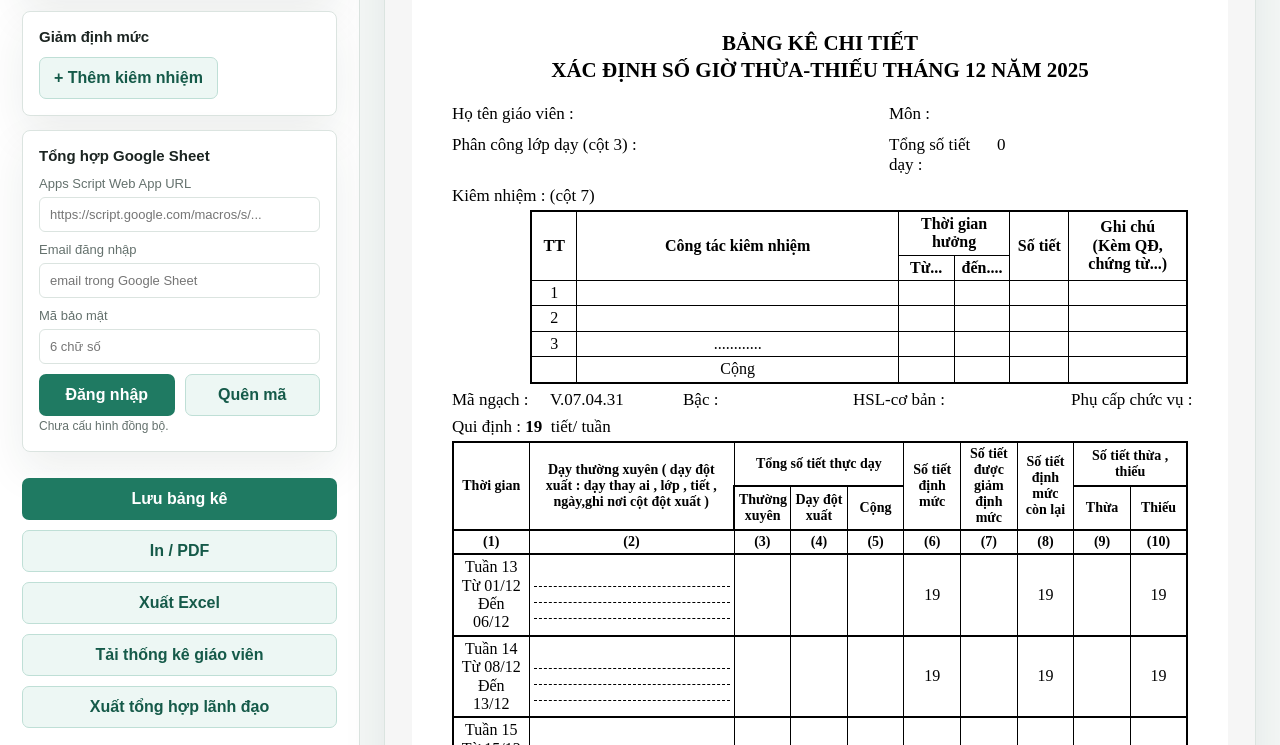
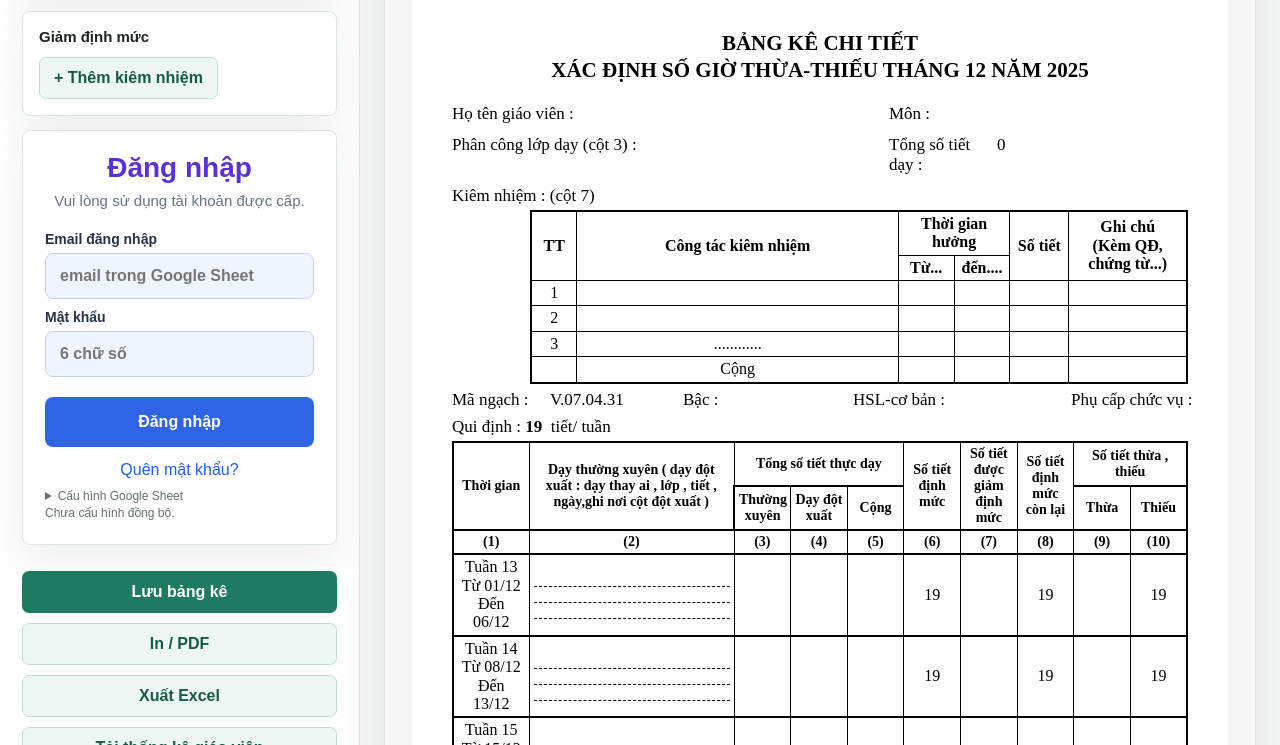
Before and after one commit to vanc2tayphu-lgtm/KE_GIO, a website: page index.html in a window 1280 px wide. Shown: the part 727-1472 px from the top of the page. Drawn offline with Linux system fonts and the light colour scheme.

Commit message:
Polish login form

```diff
--- a/app.js
+++ b/app.js
@@ -361,7 +361,7 @@ async function syncMonthlySummaryToGoogleSheet() {
   const session = getLoginSession();
   const securityCode = session?.teacherCode === teacherCode ? session.securityCode : "";
   if (!securityCode) {
-    setSyncStatus("Vui lòng đăng nhập bằng email và mã bảo mật trước khi lưu.", "error");
+    setSyncStatus("Vui lòng đăng nhập bằng email và mật khẩu trước khi lưu.", "error");
     return false;
   }
 
@@ -564,7 +564,7 @@ async function loginTeacher() {
     return;
   }
   if (!/^\d{6}$/.test(securityCode)) {
-    setSyncStatus("Vui lòng nhập mã bảo mật 6 chữ số.", "error");
+    setSyncStatus("Vui lòng nhập mật khẩu 6 chữ số.", "error");
     return;
   }
   setSyncStatus("Đang đăng nhập...");
@@ -590,7 +590,7 @@ async function requestLoginSecurityCode() {
     return;
   }
   if (!email) {
-    setSyncStatus("Nhập email ở ô Email đăng nhập, rồi bấm Quên mã để lấy mã mới.", "error");
+    setSyncStatus("Nhập email ở ô Email đăng nhập, rồi bấm Quên mật khẩu để lấy mật khẩu mới.", "error");
     return;
   }
   setSyncStatus(`Đang gửi mã mới về ${email}...`);
@@ -1694,7 +1694,7 @@ function init() {
     setSyncStatus(`Đã đăng nhập: ${session.teacher.name}.`, "success");
   } else {
     showLoggedOutTeacherSelect();
-    setSyncStatus(els.googleSheetUrl.value ? "Vui lòng đăng nhập bằng email và mã bảo mật." : "Chưa cấu hình đồng bộ.");
+    setSyncStatus(els.googleSheetUrl.value ? "Vui lòng đăng nhập bằng email và mật khẩu." : "Chưa cấu hình đồng bộ.");
     renderAll();
   }
 
--- a/index.html
+++ b/index.html
@@ -57,15 +57,19 @@
             <button id="addAllowance" class="secondary" type="button">+ Thêm kiêm nhiệm</button>
           </div>
 
-          <div class="panel">
-            <h2>Tổng hợp Google Sheet</h2>
-            <label>Apps Script Web App URL <input id="googleSheetUrl" placeholder="https://script.google.com/macros/s/..." /></label>
+          <div class="panel login-panel">
+            <div class="login-heading">
+              <h2>Đăng nhập</h2>
+              <p>Vui lòng sử dụng tài khoản được cấp.</p>
+            </div>
             <label>Email đăng nhập <input id="loginEmail" type="email" autocomplete="username" placeholder="email trong Google Sheet" /></label>
-            <label>Mã bảo mật <input id="loginCode" inputmode="numeric" autocomplete="current-password" maxlength="6" placeholder="6 chữ số" /></label>
-            <div class="two-cols">
-              <button id="loginBtn" type="button">Đăng nhập</button>
-              <button id="forgotLoginCodeBtn" class="secondary" type="button">Quên mã</button>
-            </div>
+            <label>Mật khẩu <input id="loginCode" type="password" inputmode="numeric" autocomplete="current-password" maxlength="6" placeholder="6 chữ số" /></label>
+            <button id="loginBtn" class="login-button" type="button">Đăng nhập</button>
+            <button id="forgotLoginCodeBtn" class="link-button" type="button">Quên mật khẩu?</button>
+            <details class="sheet-config">
+              <summary>Cấu hình Google Sheet</summary>
+              <label class="sheet-url-field">Apps Script Web App URL <input id="googleSheetUrl" placeholder="https://script.google.com/macros/s/..." /></label>
+            </details>
             <p id="syncStatus" class="sync-status">Chưa cấu hình đồng bộ.</p>
           </div>
 
--- a/public/styles.css
+++ b/public/styles.css
@@ -107,6 +107,94 @@ label {
   gap: 6px;
   font-size: 13px;
   margin-bottom: 10px;
+}
+
+.login-panel {
+  padding: 22px;
+}
+
+.login-heading {
+  text-align: center;
+  margin-bottom: 22px;
+}
+
+.login-heading h2 {
+  color: #5b31d6;
+  font-size: 28px;
+  line-height: 1.1;
+  margin-bottom: 8px;
+}
+
+.login-heading p {
+  color: #657386;
+  font-size: 15px;
+  margin: 0;
+}
+
+.login-panel label {
+  color: #25324a;
+  font-size: 14px;
+  font-weight: 700;
+}
+
+.login-panel input {
+  border-color: #c5d1e3;
+  border-radius: 8px;
+  background: #eef5ff;
+  font-size: 16px;
+  padding: 13px 14px;
+}
+
+.login-button {
+  width: 100%;
+  min-height: 50px;
+  margin-top: 10px;
+  border-radius: 8px;
+  background: #2f64e5;
+  font-size: 16px;
+}
+
+.login-button:hover {
+  background: #244fc0;
+}
+
+.link-button {
+  display: block;
+  min-height: auto;
+  margin: 14px auto 6px;
+  padding: 0;
+  color: #1d5df2;
+  background: transparent;
+  border: 0;
+  font-weight: 500;
+}
+
+.link-button:hover {
+  color: #123fae;
+  background: transparent;
+}
+
+.sheet-url-field {
+  margin-top: 10px;
+  color: var(--muted);
+  font-size: 12px;
+  font-weight: 400;
+}
+
+.sheet-url-field input {
+  background: #fff;
+  font-size: 13px;
+  padding: 9px 10px;
+}
+
+.sheet-config {
+  margin-top: 10px;
+}
+
+.sheet-config summary {
+  color: var(--muted);
+  cursor: pointer;
+  font-size: 12px;
 }
 
 .sync-status {
--- a/styles.css
+++ b/styles.css
@@ -107,6 +107,94 @@ label {
   gap: 6px;
   font-size: 13px;
   margin-bottom: 10px;
+}
+
+.login-panel {
+  padding: 22px;
+}
+
+.login-heading {
+  text-align: center;
+  margin-bottom: 22px;
+}
+
+.login-heading h2 {
+  color: #5b31d6;
+  font-size: 28px;
+  line-height: 1.1;
+  margin-bottom: 8px;
+}
+
+.login-heading p {
+  color: #657386;
+  font-size: 15px;
+  margin: 0;
+}
+
+.login-panel label {
+  color: #25324a;
+  font-size: 14px;
+  font-weight: 700;
+}
+
+.login-panel input {
+  border-color: #c5d1e3;
+  border-radius: 8px;
+  background: #eef5ff;
+  font-size: 16px;
+  padding: 13px 14px;
+}
+
+.login-button {
+  width: 100%;
+  min-height: 50px;
+  margin-top: 10px;
+  border-radius: 8px;
+  background: #2f64e5;
+  font-size: 16px;
+}
+
+.login-button:hover {
+  background: #244fc0;
+}
+
+.link-button {
+  display: block;
+  min-height: auto;
+  margin: 14px auto 6px;
+  padding: 0;
+  color: #1d5df2;
+  background: transparent;
+  border: 0;
+  font-weight: 500;
+}
+
+.link-button:hover {
+  color: #123fae;
+  background: transparent;
+}
+
+.sheet-url-field {
+  margin-top: 10px;
+  color: var(--muted);
+  font-size: 12px;
+  font-weight: 400;
+}
+
+.sheet-url-field input {
+  background: #fff;
+  font-size: 13px;
+  padding: 9px 10px;
+}
+
+.sheet-config {
+  margin-top: 10px;
+}
+
+.sheet-config summary {
+  color: var(--muted);
+  cursor: pointer;
+  font-size: 12px;
 }
 
 .sync-status {
```
Also changed, not shown: public/app.js (+4 -4 lines), public/index.html (+12 -8 lines), 1 other file.
